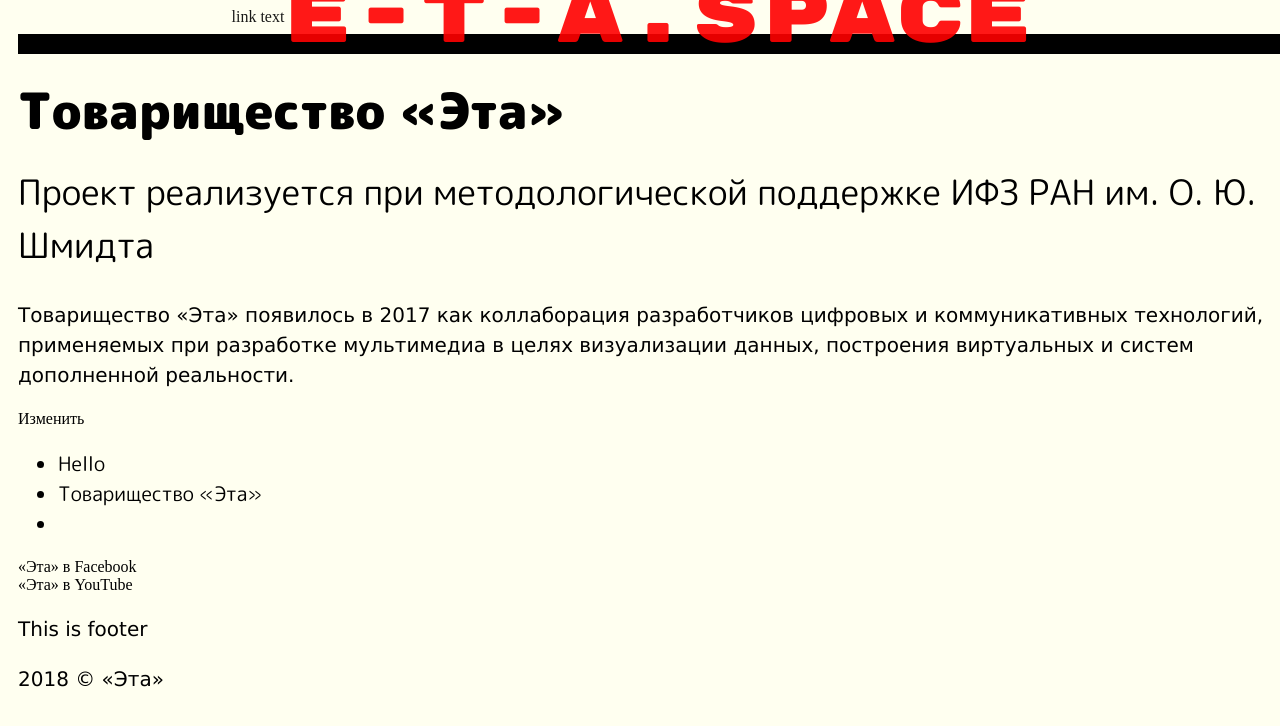
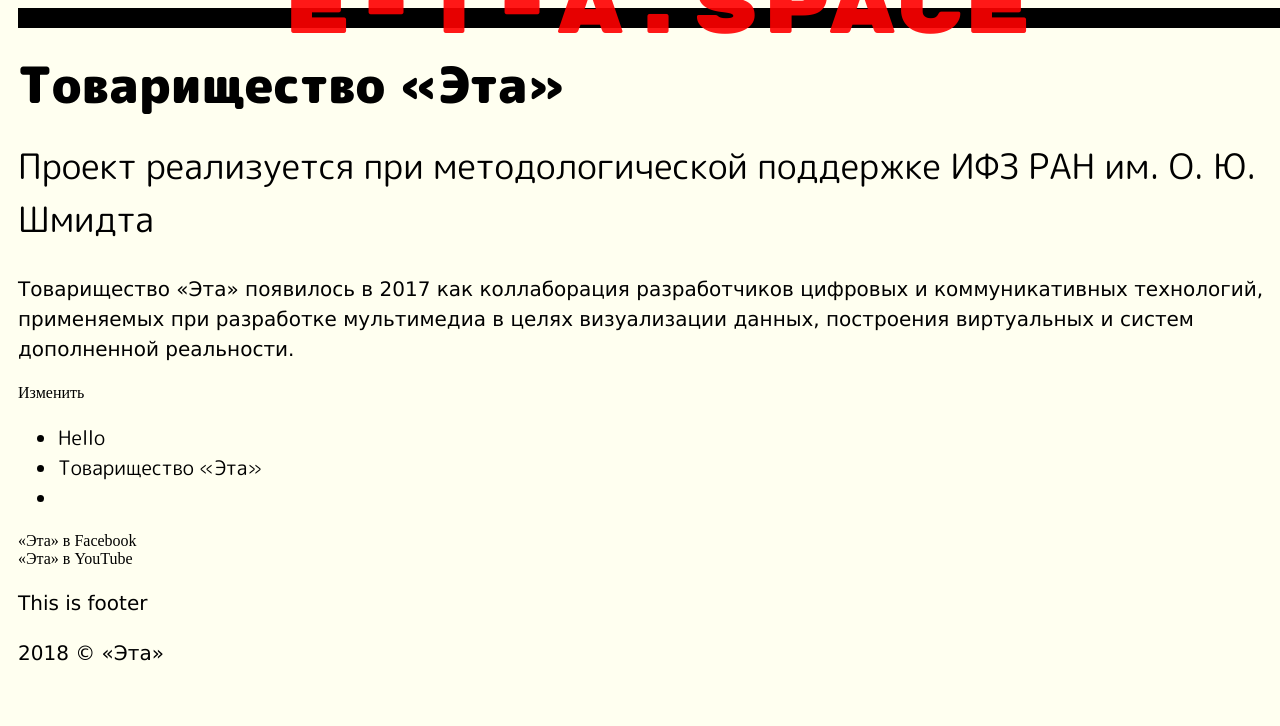
Before and after one commit to indexmod/eta.ga, a Jekyll site: the page built from index.md, in a window 1280 px wide. Shown: the top 726 px of the page. Built offline with Jekyll 4.4.1, drawn with Linux system fonts in a browser that asks for light colours.

Commit message:
Update image.html

```diff
--- a/_includes/image.html
+++ b/_includes/image.html
@@ -1,6 +1,5 @@
 <div id="wrapper">
 <div class="video-container">
-<a href="https://media.giphy.com/media/NyUZkUUo5e3xm/giphy.gif">link text</a>
 	<div class="overlay-desc">
         <div class="overlay-name">{{page.shortname}}</div>
      </div>
```
